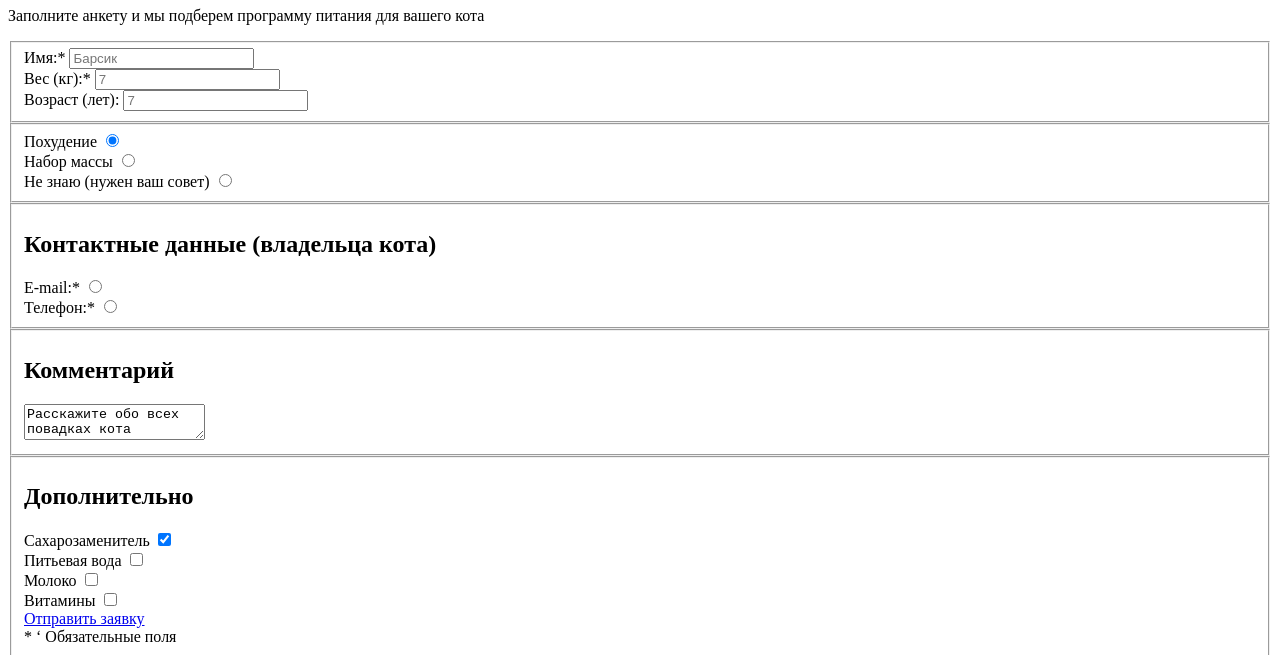
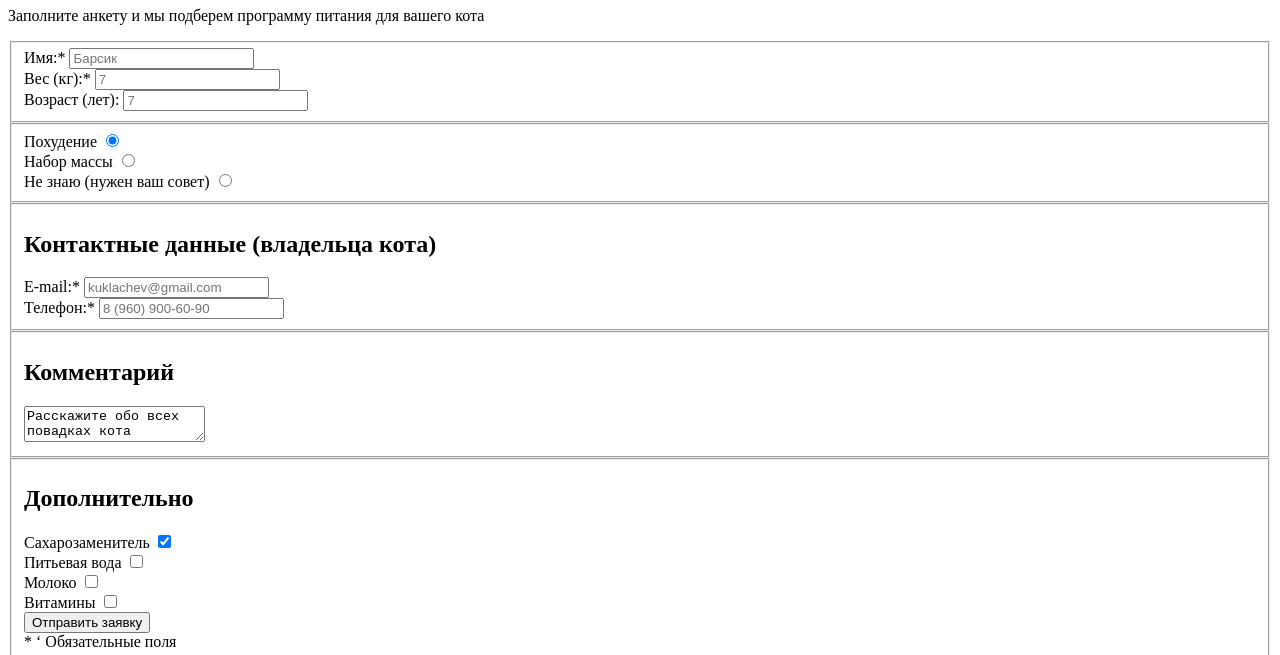
Before and after one commit to tomatko22/280899-cat-energy, a website: page source/form.html in a window 1280 px wide. Shown: the part 207-862 px from the top of the page. Drawn offline with Linux system fonts and the light colour scheme.

Commit message:
разметила страницу form

```diff
--- a/source/form.html
+++ b/source/form.html
@@ -71,11 +71,11 @@
           <h2 class="form__section-title">Контактные данные (владельца кота)</h2>
           <div class="form__wrapper">
             <label class="form__label" for="email">E-mail:*</label>
-            <input class="form__input" type="radio" name="email" id="email"  placeholder="kuklachev@gmail.com">
+            <input class="form__input" type="email" name="email" id="email"  placeholder="kuklachev@gmail.com">
           </div>
           <div class="form__wrapper">
             <label class="form__label" for="phone">Телефон:*</label>
-            <input class="form__input" type="radio" name="phone" id="phone" placeholder="8 (960) 900-60-90">
+            <input class="form__input" type="number" name="phone" id="phone" placeholder="8 (960) 900-60-90">
           </div>
         </fieldset>
         <fieldset class="form__section">
@@ -100,7 +100,7 @@
             <label class="form__label" for="vitamins">Витамины</label>
             <input class="form__input" type="checkbox" name="vitamins" id="vitamins">
           </div>
-          <a class="btn btn--order" href="#">Отправить заявку</a>
+          <input class="btn btn--order" type="submit" value="Отправить заявку">
           <div class="form__note">* &lsquo; Обязательные поля</div>
         </fieldset>
       </form>
@@ -128,8 +128,8 @@
           <a class="social__item" href="#"></a>
         </div>
         <div class="developer">
-          <a class="developer__name" href="#">HTML Academy</a>
-          <a class="developer__logo" href="#"><img class="developer__logo-img" src="#"></a>
+          <a class="developer__name" href="https://htmlacademy.ru/intensive/adaptive">HTML Academy</a>
+          <a class="developer__logo" href="https://htmlacademy.ru/intensive/adaptive"><img class="developer__logo-img" src="#"></a>
         </div>
       </div>
     </footer>
```
